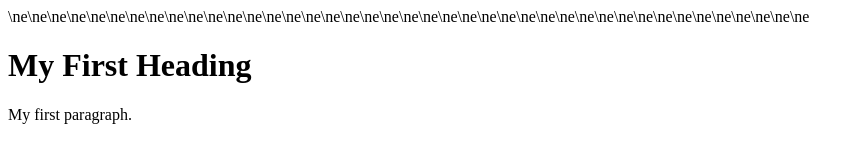
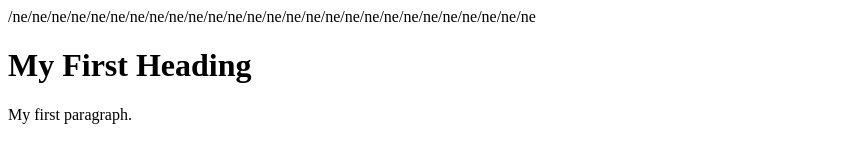
Before and after one commit to FranzVisarra/FranzVisarra.github.io, a plain HTML site: page index.html in a window 1280 px wide. Shown: the whole page, without its empty margins (0-864 px from the left). Drawn offline with Linux system fonts and the light colour scheme.

Commit message:
Update index.html

```diff
--- a/index.html
+++ b/index.html
@@ -1,7 +1,7 @@
 <!DOCTYPE html>
 <html>
 <body>
-\ne\ne\ne\ne\ne\ne\ne\ne\ne\ne\ne\ne\ne\ne\ne\ne\ne\ne\ne\ne\ne\ne\ne\ne\ne\ne\ne\ne\ne\ne\ne\ne\ne\ne\ne\ne\ne\ne\ne\ne\ne
+/ne/ne/ne/ne/ne/ne/ne/ne/ne/ne/ne/ne/ne/ne/ne/ne/ne/ne/ne/ne/ne/ne/ne/ne/ne/ne/ne
 <h1>My First Heading</h1>
 <p>My first paragraph.</p>
 
```
